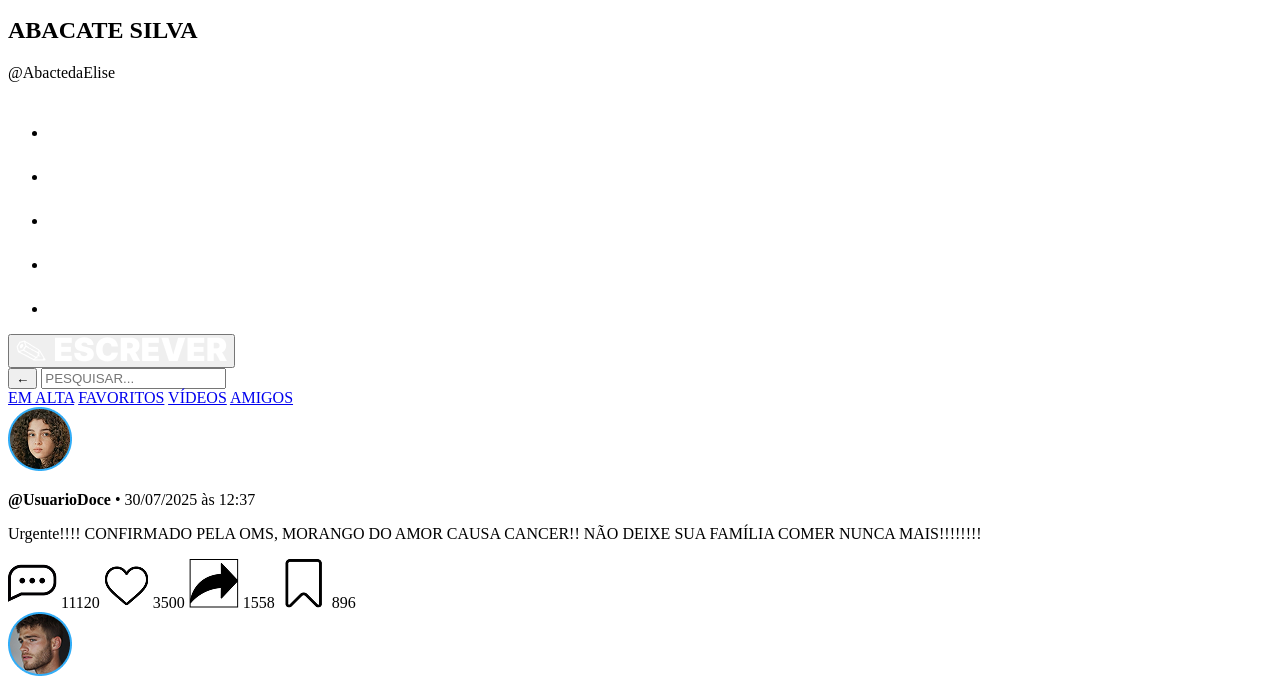
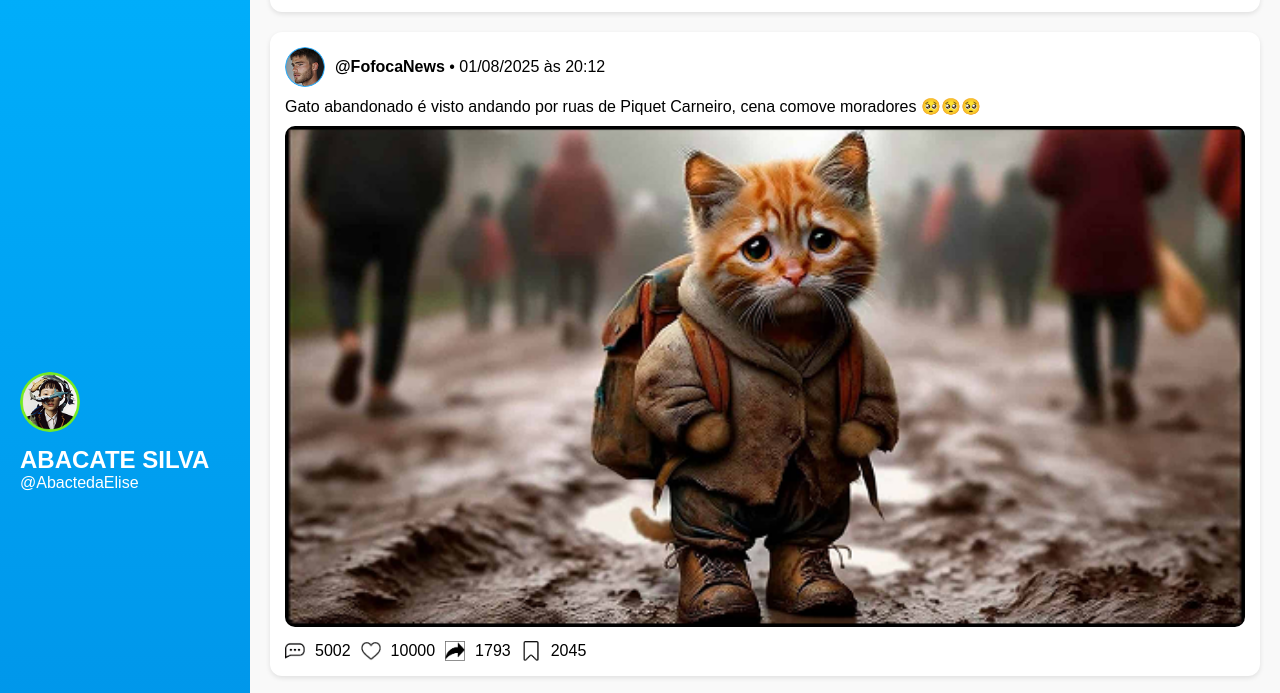
Before and after one commit to Augusto-Maux/sociologia_site, a plain HTML site: page site/index.html in a window 1280 px wide. Shown: the part 207-900 px from the top of the page. Drawn offline with Linux system fonts and the light colour scheme.

Commit message:
Mudando style.css

```diff
--- a/site/index.html
+++ b/site/index.html
@@ -7,10 +7,10 @@
     <link rel="stylesheet" href="style.css">
 </head>
 <body>
-    # MAIN -> PARTE PRINCIPAL
+    <!--MAIN -> PARTE PRINCIPAL-->
     <main class="container">
         <aside class="sidebar">
-            # HEADER -> CABEÇALHO
+            <!--HEADER -> CABEÇALHO-->
             <header class="logo-area">
                 <img src="img/Component 1.png" alt="Logo" class="logo">
             </header>
--- a/site/style.css
+++ b/site/style.css
@@ -0,0 +1,153 @@
+* {
+    box-sizing: border-box;
+    margin: 0;
+    padding: 0;
+}
+
+body {
+    font-family: Arial, sans-serif;
+    background-color: #f4f4f4;
+}
+
+.container {
+    display: flex;
+    min-height: 100vh;
+}
+
+.sidebar {
+    width: 250px;
+    background: linear-gradient(to bottom, #00b4ff, #0078d4);
+    color: white;
+    padding: 20px;
+    display: flex;
+    flex-direction: column;
+    justify-content: space-between;
+}
+
+.logo {
+    width: 120px;
+    margin-bottom: 20px;
+}
+
+.avatar {
+      width: 60px;
+      height: 60px;
+      border-radius: 50%;
+      margin-bottom: 10px;
+    }
+
+.menu ul {
+      list-style: none;
+      padding: 0;
+    }
+
+    .menu li {
+      display: flex;
+      align-items: center;
+      margin-bottom: 15px;
+      font-weight: bold;
+    }
+
+    .menu img {
+      width: 20px;
+      margin-right: 10px;
+    }
+
+/*
+.write-button {
+      background: white;
+      color: #00b4ff;
+      border: none;
+      border-radius: 20px;
+      padding: 10px 20px;
+      font-weight: bold;
+      cursor: pointer;
+      display: flex;
+      align-items: center;
+      gap: 8px;
+    }*/
+
+ .main-content {
+      flex: 1;
+      padding: 20px;
+      background-color: #f9f9f9;
+    }
+
+    .topbar {
+      display: flex;
+      align-items: center;
+      justify-content: space-between;
+      margin-bottom: 20px;
+    }
+
+    .topbar input[type="search"] {
+      flex: 1;
+      padding: 8px;
+      margin: 0 20px;
+      border: 1px solid #ccc;
+      border-radius: 20px;
+    }
+
+    .topnav a {
+      margin-right: 15px;
+      text-decoration: none;
+      color: black;
+      font-weight: bold;
+    }
+
+    .topnav a.active {
+      color: #00b4ff;
+      border-bottom: 2px solid #00b4ff;
+    }
+
+    .feed {
+      display: flex;
+      flex-direction: column;
+      gap: 20px;
+    }
+
+    .post {
+      background: white;
+      border-radius: 12px;
+      padding: 15px;
+      box-shadow: 0 2px 5px rgba(0,0,0,0.1);
+    }
+
+    .post-header {
+      display: flex;
+      align-items: center;
+      gap: 10px;
+      margin-bottom: 10px;
+    }
+
+    .user-avatar {
+      width: 40px;
+      height: 40px;
+      border-radius: 50%;
+    }
+
+    .post-footer {
+      display: flex;
+      align-items: center;
+      gap: 10px;
+      margin-top: 10px;
+    }
+
+    .post-footer img {
+      width: 20px;
+      height: 20px;
+      cursor: pointer;
+    }
+
+    figure img {
+      width: 100%;
+      border-radius: 10px;
+      margin-top: 10px;
+    }
+
+    .back-button {
+      background: none;
+      border: none;
+      font-size: 1.5em;
+      cursor: pointer;
+    }
```
